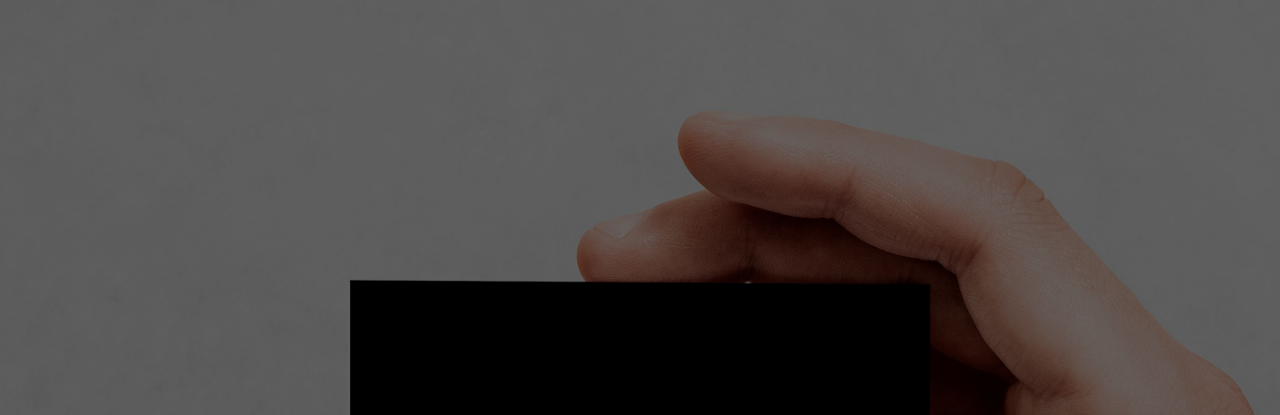
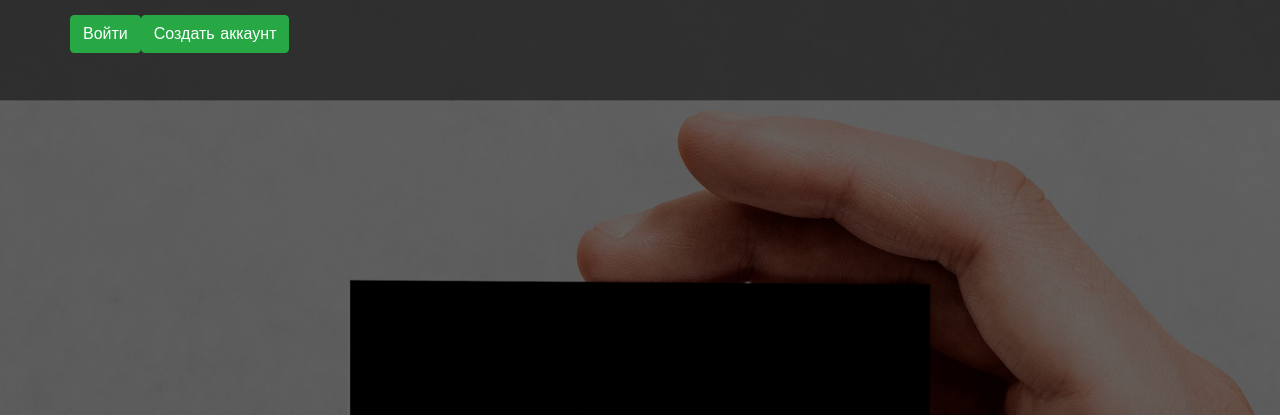
Before and after one commit to m0r0zk01/vizitcard, a Django app: page / in a window 1280 px wide. Shown: the top 415 px of the page. Run offline with Django 3.2, Linux system fonts and the light colour scheme; some libraries are stand-ins or nearby versions; some web fonts are replaced.

Commit message:
ugly buttons, but i want to sleeeeeeep

```diff
--- a/static/css/main.css
+++ b/static/css/main.css
@@ -191,6 +191,15 @@ footer {
     background: linear-gradient(to right top, #FADABE 50%, transparent 50%);
 }
 
-.text {
+.top_line {
+    min-height: 100px;
+    background: rgba(0, 0, 0, 0.5);
+    box-shadow: 0 0 1px rgb(0, 0, 0);
+    align-items: center;
+}
 
+.top_line button {
+    position: relative;
+    top: 15px;
+    align-content: center;
 }
--- a/templates/patterns/header.html
+++ b/templates/patterns/header.html
@@ -1,3 +1,10 @@
 <header class="overlay">
-
+    <div class="top_line">
+        <div class="container">
+            <div class="row">
+                <button type="button" class="btn btn-success button">Войти</button>
+                <button type="button" class="btn btn-success button">Создать аккаунт</button>
+            </div>
+        </div>
+    </div>
 </header>
```
Also changed, not shown: 1 other file.
